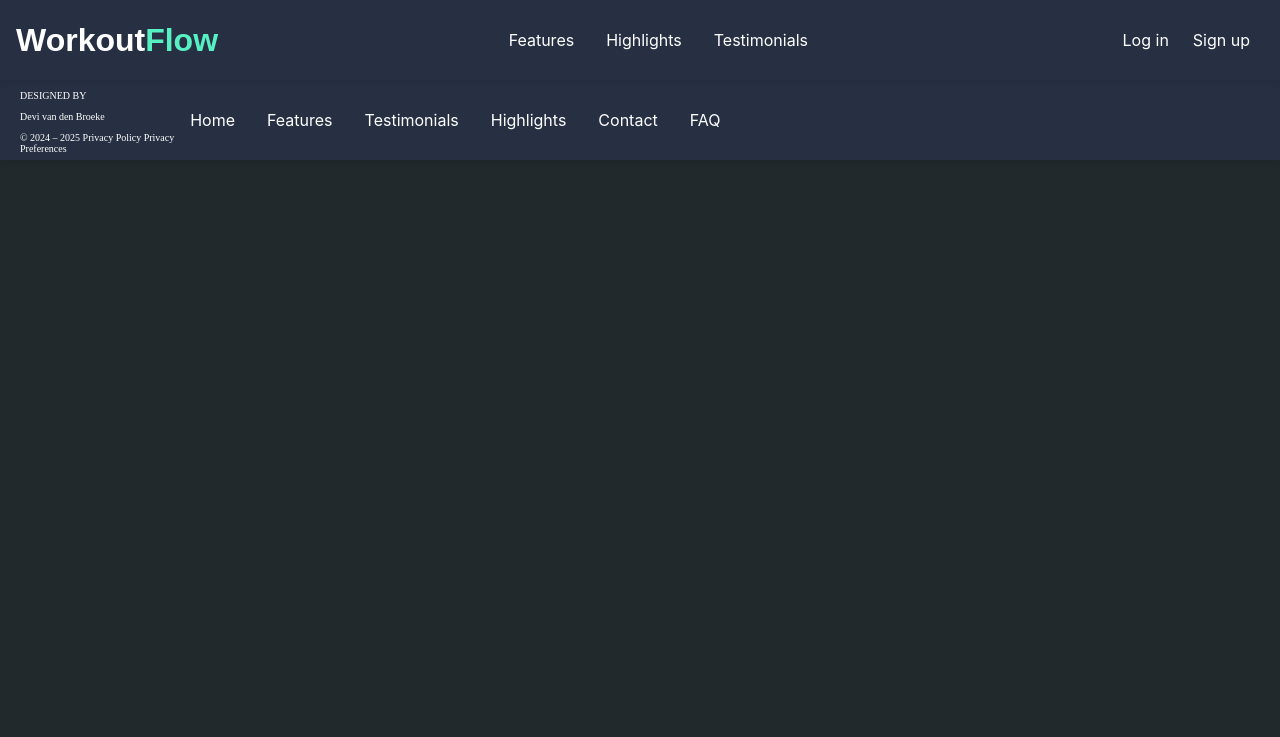
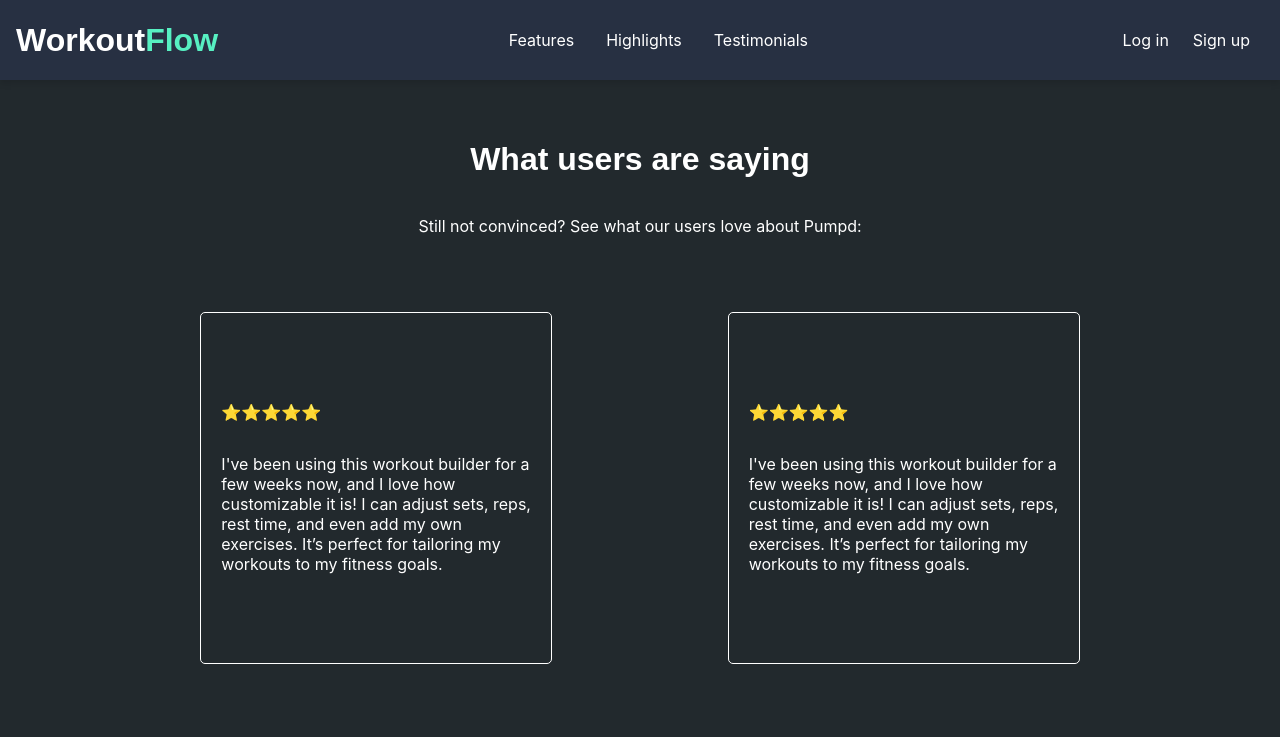
Before and after one commit to Devivdb/workout-builder, a React (Vite) app: page /testimonials in a window 1280 px wide. Shown: the top 737 px of the page. Built offline with nearby package versions, Linux system fonts and the light colour scheme.

Commit message:
Verdere uitwerking van de Testimonials-pagina

```diff
--- a/src/pages/testimonials/Testimonials.css
+++ b/src/pages/testimonials/Testimonials.css
@@ -1,3 +1,19 @@
 .testimonials-background {
     background: rgba(34, 41, 45, 100%);
 }
+
+.intro-text-testimonials {
+    display: flex;
+    flex-direction: column;
+    align-items: center;
+    color: white;
+    margin: 40px;
+}
+
+.intro-text-testimonials h1 {
+    font-family: montserrat, sans-serif;
+}
+
+.intro-text-testimonials p {
+    font-family: Inter, sans-serif;
+}
--- a/src/pages/testimonials/Testimonials.jsx
+++ b/src/pages/testimonials/Testimonials.jsx
@@ -1,5 +1,6 @@
 import './Testimonials.css'
 import useBackground from "../../hooks/useBackground.js";
+import ReviewBlock from "../../components/ui/reviewBlock/ReviewBlock.jsx";
 
 
 function Testimonials(){
@@ -8,7 +9,11 @@ function Testimonials(){
 
     return (
         <>
-
+            <div className="intro-text-testimonials">
+                <h1>What users are saying</h1>
+                <p>Still not convinced? See what our users love about Pumpd:</p>
+            </div>
+            <ReviewBlock></ReviewBlock>
         </>
     );
 };
```
